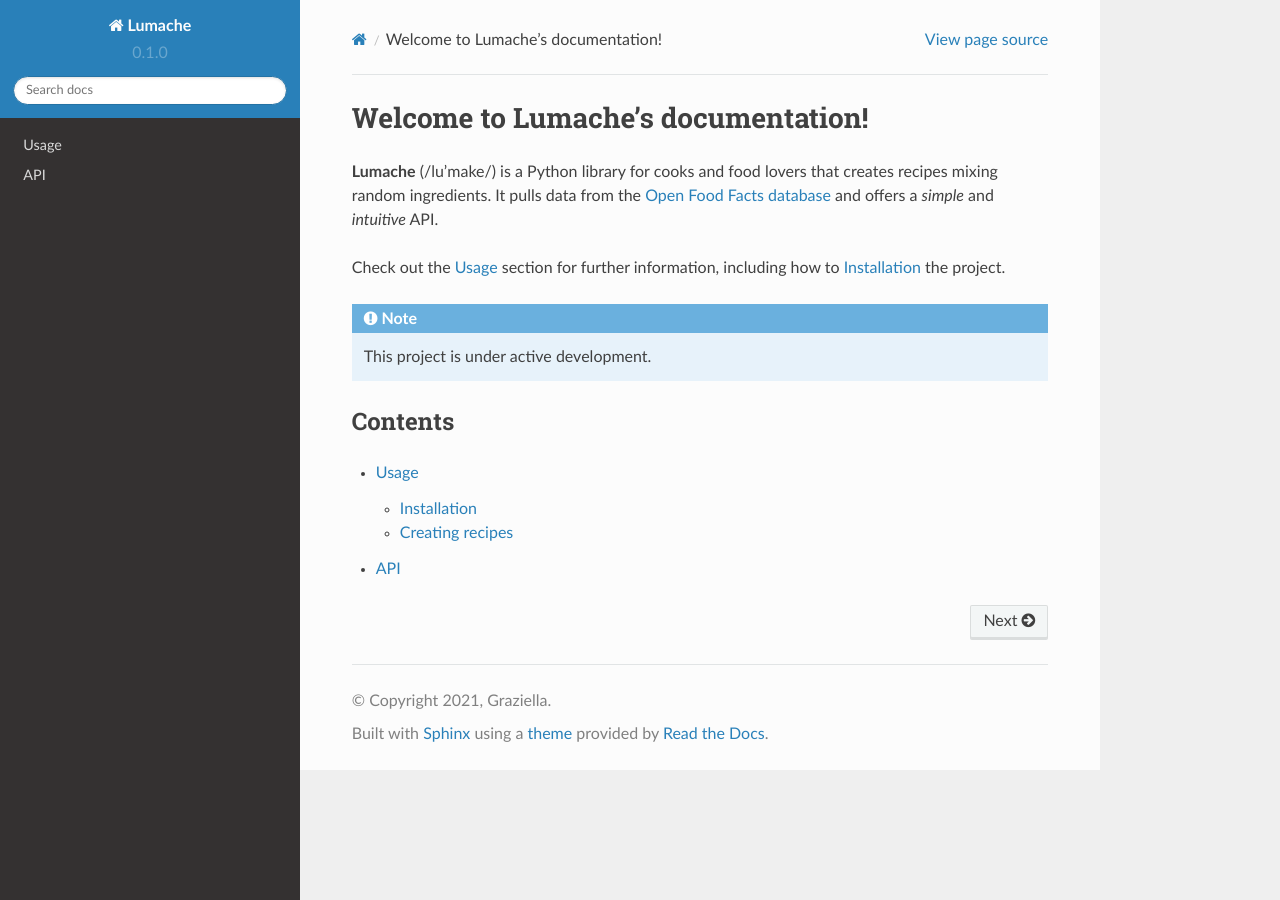
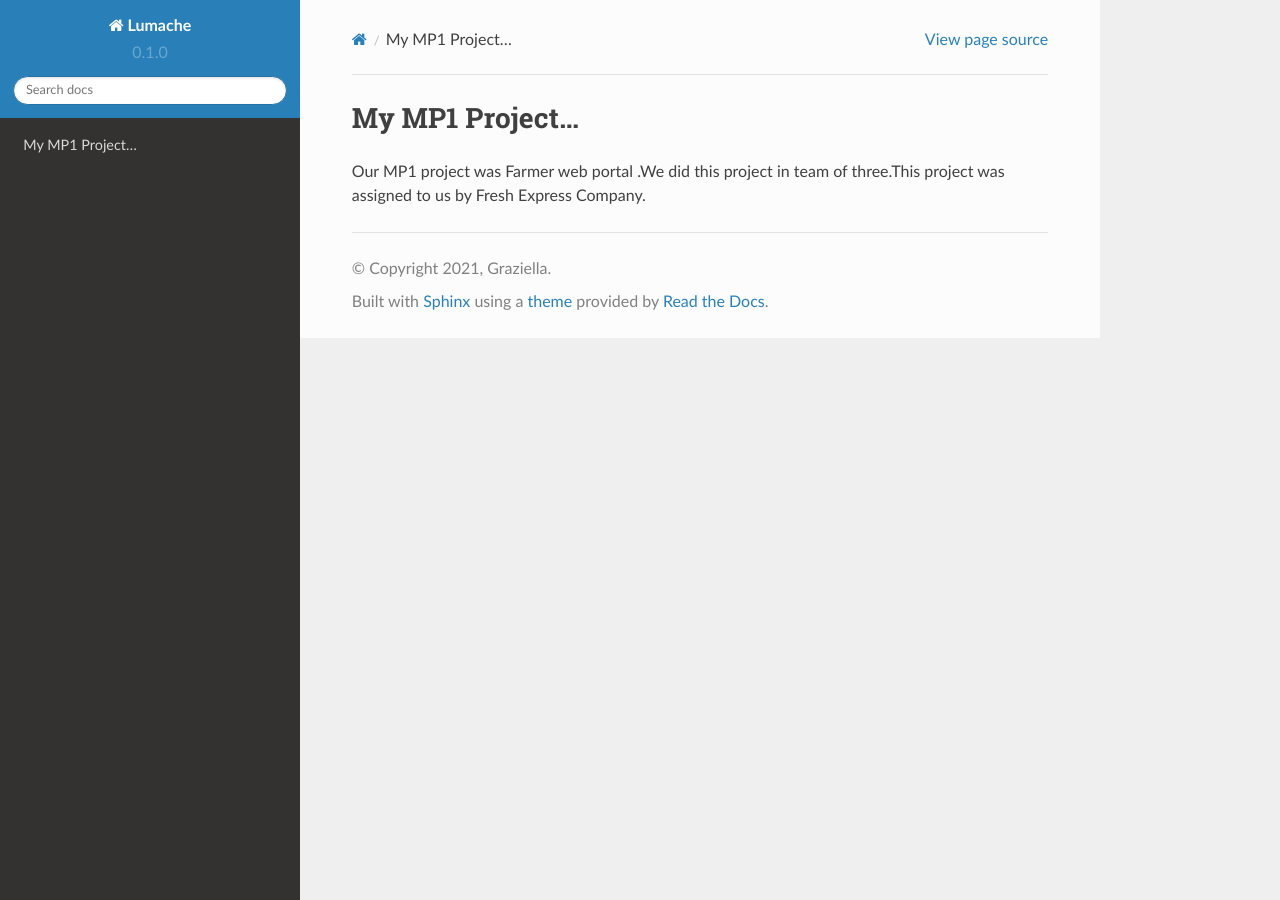
Before and after one commit to nd22052000/rtd-set5, a Sphinx documentation site: the page built from docs/source/index.rst, in a window 1280 px wide. Built offline with Sphinx 7.4.7 and the Read the Docs theme 2.0.0, drawn with Linux system fonts in a browser that asks for light colours.

Commit message:
Update index.rst

```diff
--- a/docs/source/index.rst
+++ b/docs/source/index.rst
@@ -1,22 +1,4 @@
-Welcome to Lumache's documentation!
+My MP1 Project...
 ===================================
 
-**Lumache** (/lu'make/) is a Python library for cooks and food lovers
-that creates recipes mixing random ingredients.
-It pulls data from the `Open Food Facts database <https://world.openfoodfacts.org/>`_
-and offers a *simple* and *intuitive* API.
-
-Check out the :doc:`usage` section for further information, including
-how to :ref:`installation` the project.
-
-.. note::
-
-   This project is under active development.
-
-Contents
---------
-
-.. toctree::
-
-   usage
-   api
+Our MP1 project was Farmer web portal .We did this project in team of three.This project was assigned to us by Fresh Express Company.
```
